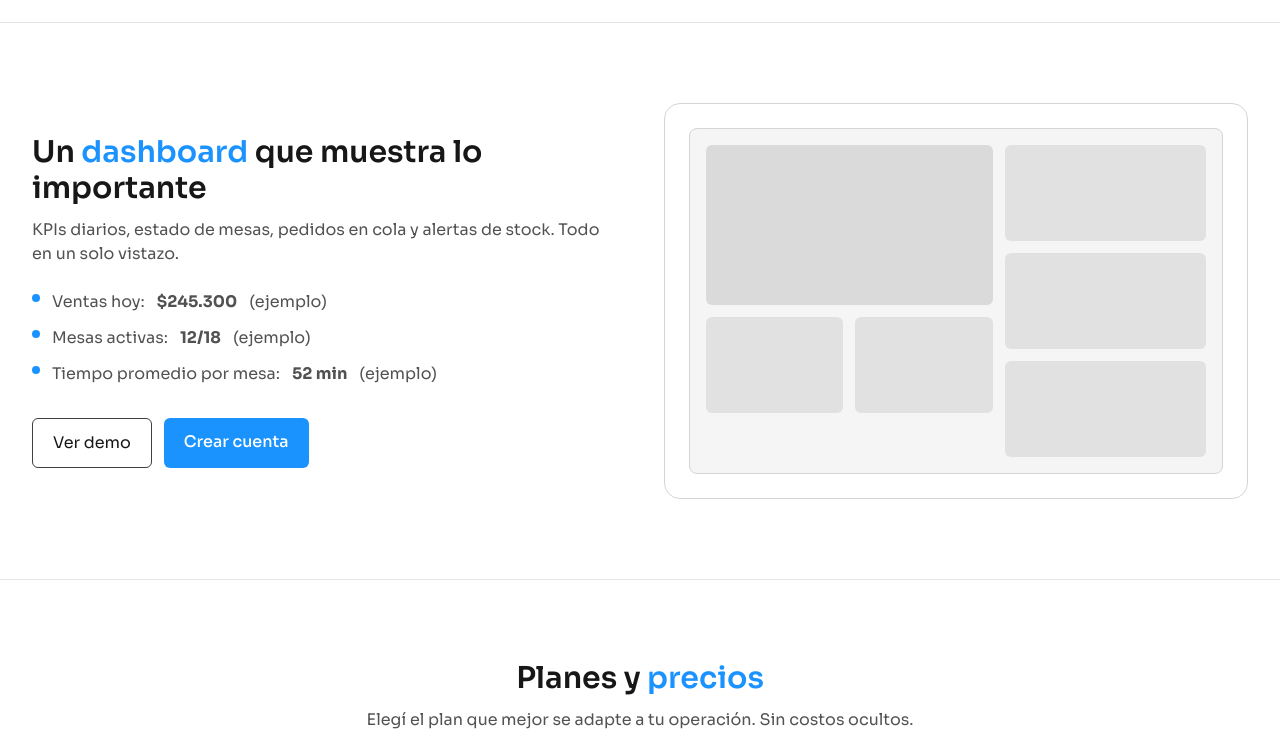
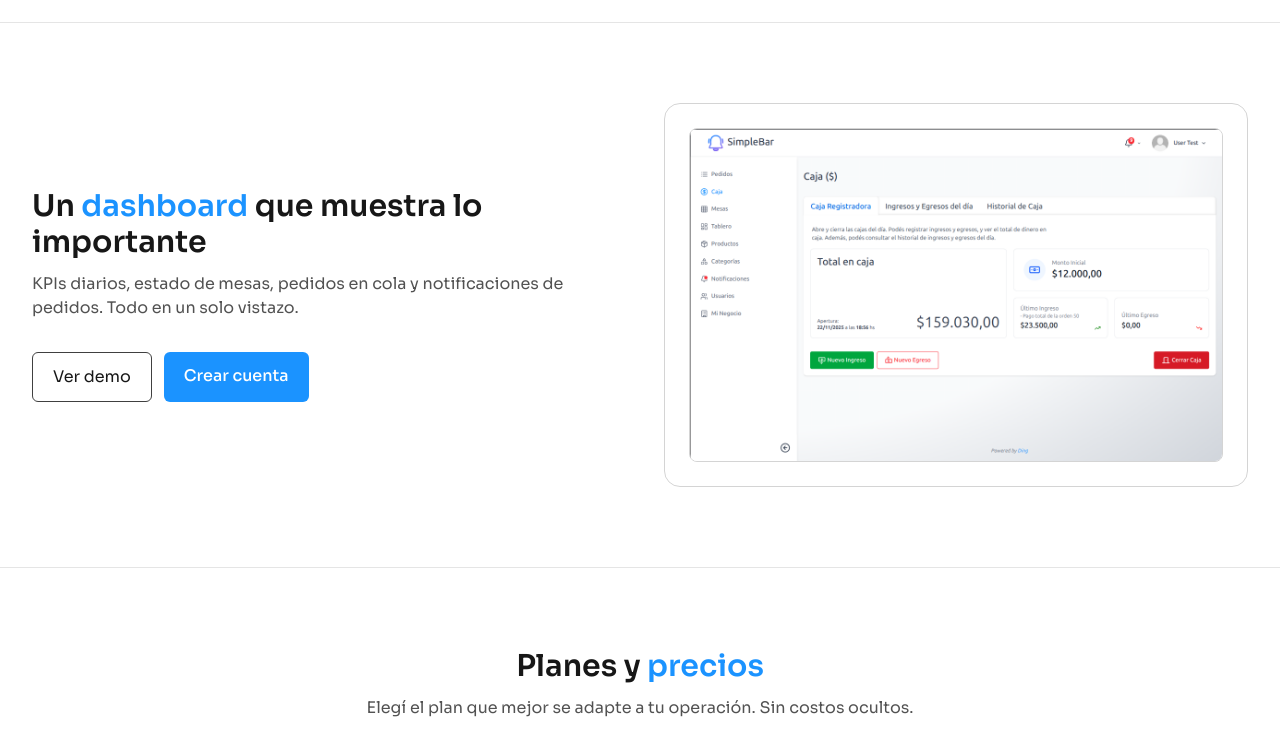
Before and after one commit to emma-devmusic/simplebar, a React (Vite) app: page / in a window 1280 px wide. Shown: the part 1640-2396 px from the top of the page. Built offline with nearby package versions, Linux system fonts and the light colour scheme.

Commit message:
form ready

```diff
--- a/src/pages/WelcomePage.tsx
+++ b/src/pages/WelcomePage.tsx
@@ -3,7 +3,7 @@ import { Hero } from './modules/Landing/Hero';
 import { Features } from './modules/Landing/Features';
 import { Dashboard } from './modules/Landing/Dashboard';
 import { Pricing } from './modules/Landing/Pricing';
-import { Testimonials } from './modules/Landing/Testimonials';
+// import { Testimonials } from './modules/Landing/Testimonials';
 import { ContactCTA } from './modules/Landing/ContactCTA';
 import { Footer } from './modules/Landing/Footer';
 import { motion } from 'framer-motion';
@@ -84,14 +84,14 @@ export const WelcomePage = () => {
                 >
                     <Pricing />
                 </motion.div>
-                <motion.div
+                {/* <motion.div
                     variants={fadeInUp}
                     initial="hidden"
                     whileInView="visible"
                     viewport={{ once: true, amount: 0.3 }}
                 >
                     <Testimonials />
-                </motion.div>
+                </motion.div> */}
                 <motion.div
                     variants={fadeInUp}
                     initial="hidden"
--- a/src/pages/modules/Landing/Dashboard.tsx
+++ b/src/pages/modules/Landing/Dashboard.tsx
@@ -1,40 +1,54 @@
+import dashImg from '../../../assets/img/dashboard-simplebar.png';
+
 export const Dashboard = () => {
     return (
-    <section className="py-20 border-t border-neutral-200 dark:border-neutral-900 bg-white dark:bg-neutral-950 text-neutral-900 dark:text-neutral-100">
-      <div className="mx-auto max-w-7xl px-4 sm:px-6 lg:px-8 grid lg:grid-cols-2 gap-12 items-center">
+        <section className="border-t border-neutral-200 bg-white py-20 text-neutral-900 dark:border-neutral-900 dark:bg-neutral-950 dark:text-neutral-100">
+            <div className="mx-auto grid max-w-7xl items-center gap-12 px-4 sm:px-6 lg:grid-cols-2 lg:px-8">
                 <div>
-          <h2 className="text-3xl font-semibold">Un <span className="text-primary">dashboard</span> que muestra lo importante</h2>
-          <p className="mt-3 text-neutral-600 dark:text-neutral-300">KPIs diarios, estado de mesas, pedidos en cola y alertas de stock. Todo en un solo vistazo.</p>
-          <ul className="mt-6 space-y-3 text-neutral-600 dark:text-neutral-300">
+                    <h2 className="text-3xl font-semibold">
+                        Un <span className="text-primary">dashboard</span> que
+                        muestra lo importante
+                    </h2>
+                    <p className="mt-3 text-neutral-600 dark:text-neutral-300">
+                        KPIs diarios, estado de mesas, pedidos en cola y notificaciones de pedidos. Todo en un solo vistazo.
+                    </p>
+                    {/* <ul className="mt-6 space-y-3 text-neutral-600 dark:text-neutral-300">
                         <li className="flex items-start gap-3">
-              <span className="mt-1 h-2 w-2 rounded-full bg-primary"></span> Ventas hoy: <strong>$245.300</strong> (ejemplo)
+                            <span className="mt-1 h-2 w-2 rounded-full bg-primary"></span>{' '}
+                            Ventas hoy: <strong>$245.300</strong> (ejemplo)
                         </li>
                         <li className="flex items-start gap-3">
-              <span className="mt-1 h-2 w-2 rounded-full bg-primary"></span> Mesas activas: <strong>12/18</strong> (ejemplo)
+                            <span className="mt-1 h-2 w-2 rounded-full bg-primary"></span>{' '}
+                            Mesas activas: <strong>12/18</strong> (ejemplo)
                         </li>
                         <li className="flex items-start gap-3">
-              <span className="mt-1 h-2 w-2 rounded-full bg-primary"></span> Tiempo promedio por mesa: <strong>52 min</strong> (ejemplo)
+                            <span className="mt-1 h-2 w-2 rounded-full bg-primary"></span>{' '}
+                            Tiempo promedio por mesa: <strong>52 min</strong>{' '}
+                            (ejemplo)
                         </li>
-          </ul>
+                    </ul> */}
                     <div className="mt-8 flex gap-3">
-            <a href="#demo" className="px-5 py-3 rounded-md border border-neutral-700 hover:border-neutral-500">Ver demo</a>
-            <a href="#cta" className="px-5 py-3 rounded-md bg-primary text-white dark:text-neutral-900 font-medium hover:brightness-110">Crear cuenta</a>
+                        <a
+                            href="#demo"
+                            className="rounded-md border border-neutral-700 px-5 py-3 hover:border-neutral-500"
+                        >
+                            Ver demo
+                        </a>
+                        <a
+                            href="#cta"
+                            className="rounded-md bg-primary px-5 py-3 font-medium text-white hover:brightness-110 dark:text-neutral-900"
+                        >
+                            Crear cuenta
+                        </a>
                     </div>
                 </div>
-        <div className="rounded-2xl border border-neutral-300 dark:border-neutral-800 p-6 bg-white/60 dark:bg-neutral-900/60 backdrop-blur">
-          <div className="aspect-[16/10] rounded-lg border border-neutral-300 dark:border-neutral-800 bg-neutral-100 dark:bg-neutral-900 p-4 grid grid-cols-12 gap-3">
-            <div className="col-span-12 md:col-span-7 space-y-3">
-              <div className="h-40 rounded-md bg-neutral-300/80 dark:bg-neutral-800/80"></div>
-              <div className="grid grid-cols-2 gap-3">
-                <div className="h-24 rounded-md bg-neutral-300/60 dark:bg-neutral-800/60"></div>
-                <div className="h-24 rounded-md bg-neutral-300/60 dark:bg-neutral-800/60"></div>
-              </div>
-            </div>
-            <div className="col-span-12 md:col-span-5 space-y-3">
-              <div className="h-24 rounded-md bg-neutral-300/60 dark:bg-neutral-800/60"></div>
-              <div className="h-24 rounded-md bg-neutral-300/60 dark:bg-neutral-800/60"></div>
-              <div className="h-24 rounded-md bg-neutral-300/60 dark:bg-neutral-800/60"></div>
-            </div>
+                <div className="rounded-2xl border border-neutral-300 bg-white/60 p-6 backdrop-blur dark:border-neutral-800 dark:bg-neutral-900/60">
+                    <div className="aspect-[16/10] overflow-hidden rounded-lg border border-neutral-300 bg-neutral-100 dark:border-neutral-800 dark:bg-neutral-900">
+                        <img
+                            src={dashImg}
+                            alt="Dashboard SimpleBar - Vista de caja y gestión"
+                            className="h-full w-full object-cover"
+                        />
                     </div>
                 </div>
             </div>
--- a/src/pages/modules/Landing/Navbar.tsx
+++ b/src/pages/modules/Landing/Navbar.tsx
@@ -91,7 +91,7 @@ const Navbar = () => {
                 <div className="hidden items-center gap-3 md:flex">
                     {/* <ThemeToggle /> */}
                     <a
-                        href="#"
+                        href="https://admin.simplebar.com/login"
                         className="rounded-md border border-neutral-300 px-4 py-2 text-sm text-neutral-700 hover:border-neutral-400 dark:border-neutral-700 dark:text-neutral-300 dark:hover:border-neutral-500"
                     >
                         Ingresar
```
Also changed, not shown: src/assets/img/dashboard-simplebar.png (added). Lines whose indentation alone changed are shown as unchanged.
